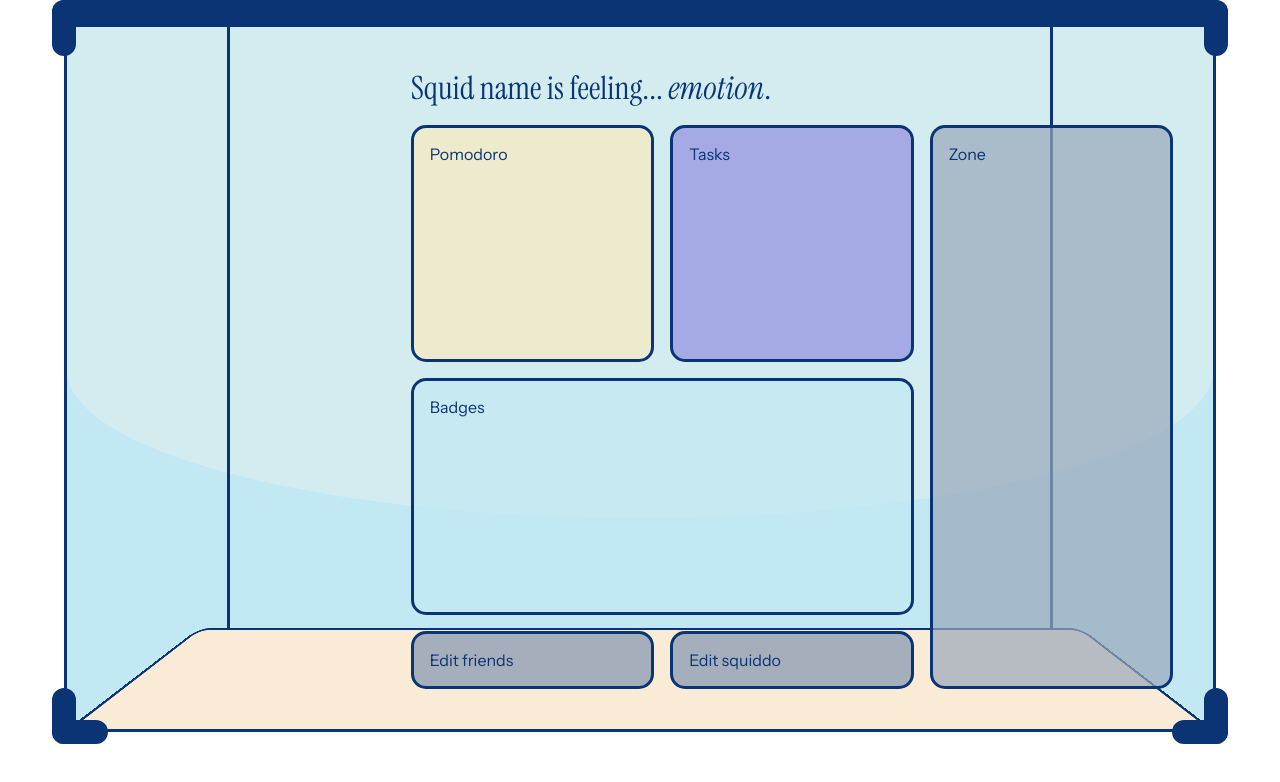
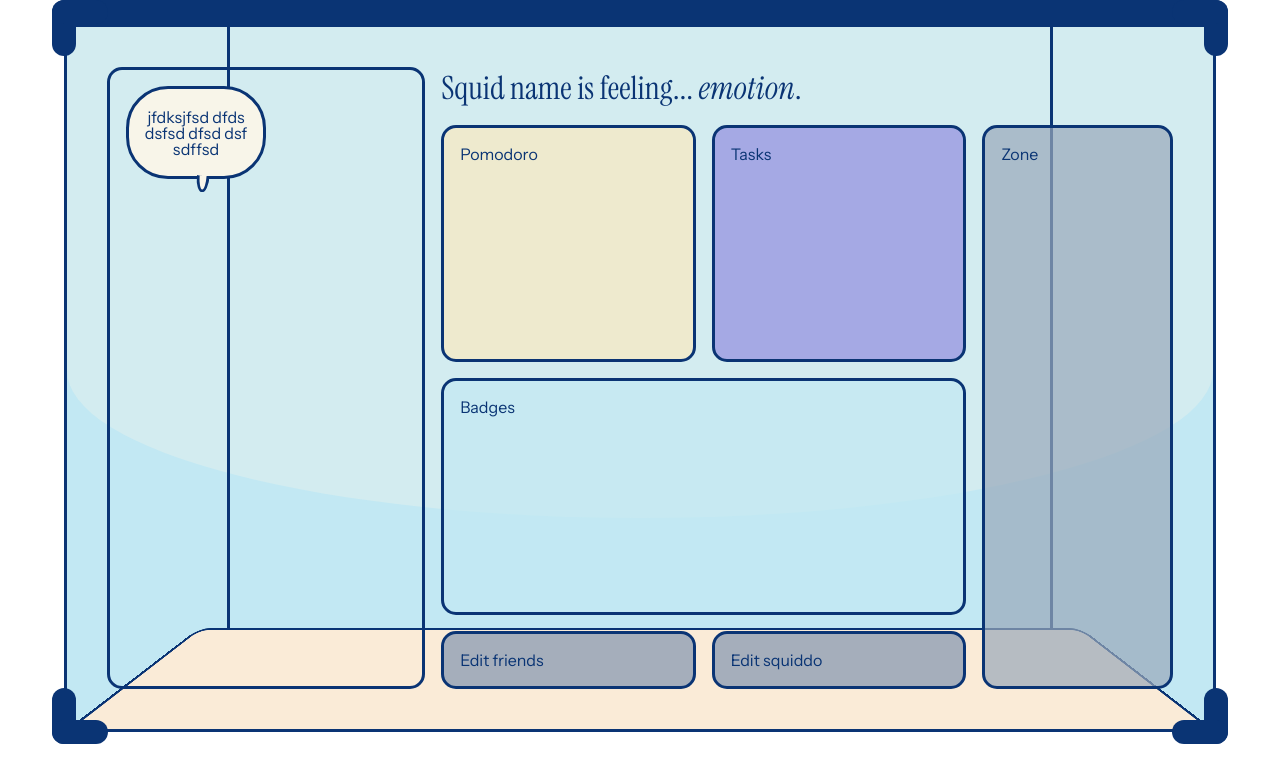
Before and after one commit to joysudo/squiddo, a SvelteKit app: page / in a window 1280 px wide. Shown: the top 782 px of the page. Built offline with nearby package versions, Linux system fonts and the light colour scheme.

Commit message:
refactor squid area, add text bubble

```diff
--- a/src/routes/+page.svelte
+++ b/src/routes/+page.svelte
@@ -14,6 +14,11 @@
         <div class="badges">Badges</div>
         <div class="edit friend-settings">Edit friends</div>
         <div class="edit squiddo-settings">Edit squiddo</div>
+        <div class="squiddo">
+            <div class="text-bubble">
+                <p>jfdksjfsd dfds dsfsd dfsd dsf sdffsd</p>
+            </div>
+        </div>
     </div>
 </div>
 </div>
@@ -124,29 +129,27 @@
     .tank-grid {
         position: absolute;
         inset: min(5vw, 5vh);
-        left: 30%;
         z-index: 2;
         display: grid;
         gap: 1rem;
-        grid-template-columns: repeat(3, 1fr);
+        grid-template-columns: 2.5fr 2fr 2fr 1.5fr;
         grid-template-rows: auto repeat(2, 1fr) auto;
         grid-template-areas:
-            "A A A"
-            "B C D"
-            "E E D"
-            "F G D";
+            "H A A A"
+            "H B C D"
+            "H E E D"
+            "H F G D";
     }
 
     @media (max-width: 834px) {
         .tank-grid {
-            inset: min(5vw, 5vh) !important;
             grid-template-columns: 1fr 1fr;
             grid-template-rows: auto repeat(3, 1fr) auto;
             grid-template-areas:
                 "A A"
                 "B D"
                 "C D"
-                "E E"
+                "H E"
                 "F G";
         }
         /* add squid logic changing here too */
@@ -198,4 +201,40 @@
     .squiddo-settings {
         grid-area: G;
     }
+
+    .squiddo {
+        grid-area: H;
+    }
+
+    .text-bubble {
+        position: relative;
+        display: flex;
+        align-items: center;
+        justify-content: center;
+        text-align: center;
+        font-size: clamp(0.75rem, 1.5vw, 1rem);
+        line-height: 1;
+        width: 50%;
+        aspect-ratio: 1.5;
+        max-height: 50%;
+        border-radius: 30% / 45%;
+        background-color: var(--cream);
+        border: 3px solid var(--navy);
+        overflow: visible;
+    }
+
+    .text-bubble::after {
+        content: "";
+        position: absolute;
+        left: 50%;
+        top: 100%;
+        width: 10%;
+        height: 20%;
+        background-color: var(--cream);
+        border-radius: 0 0 50% 50% / 0 0 100% 100%;
+        border-left: 3px solid var(--navy);
+        border-right: 3px solid var(--navy);
+        border-bottom: 3px solid var(--navy);
+        transform: rotate(4deg) translateY(-0.5px);
+    }
 </style>
```
